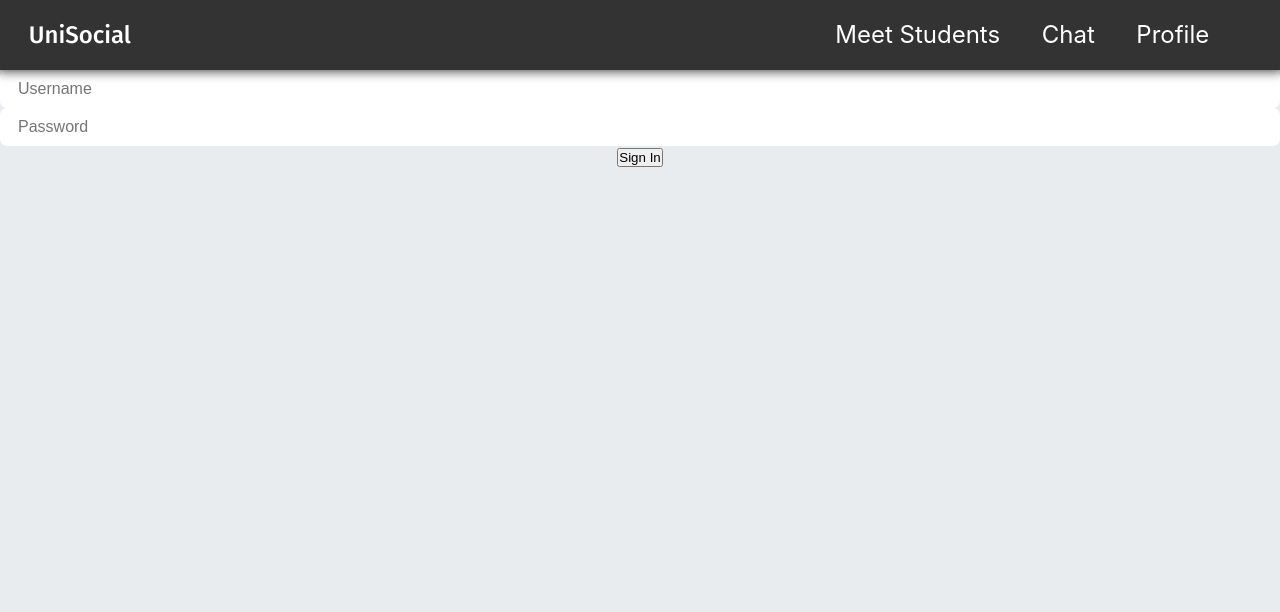
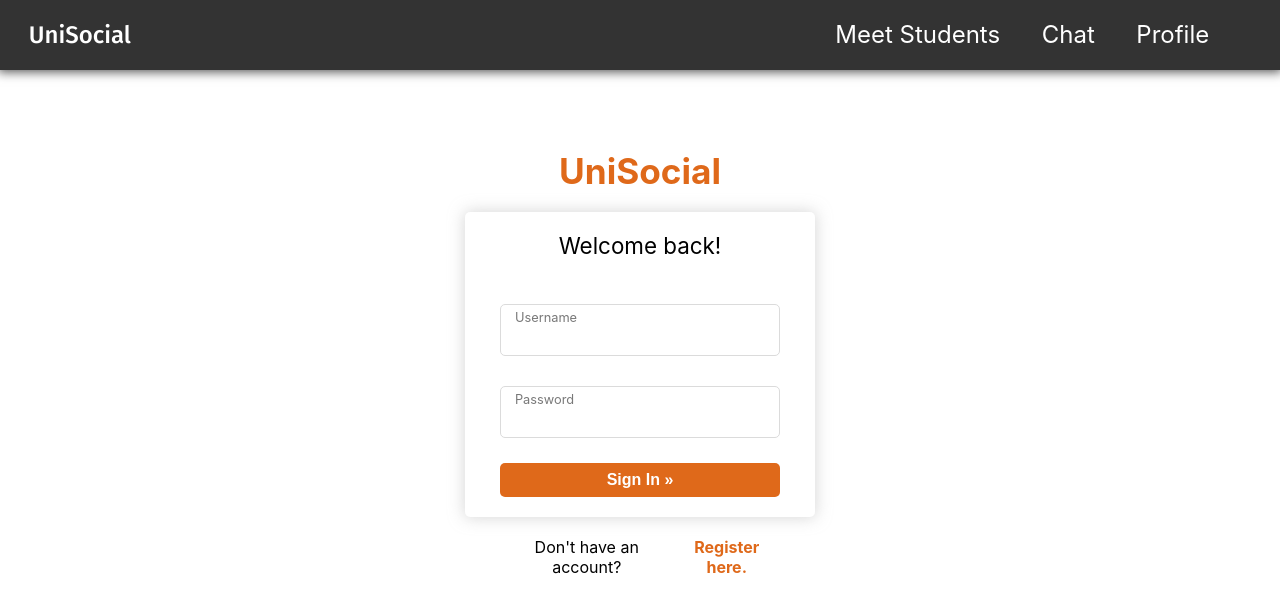
Before and after one commit to Ares2k/UniSocial, a React (Create React App) app in the folder Client/: page /login in a window 1280 px wide. Shown: the top 612 px of the page. Built offline with nearby package versions, Linux system fonts and the light colour scheme.

Commit message:
Customized login screen with error checking

```diff
--- a/Client/src/Views/Login/Login.js
+++ b/Client/src/Views/Login/Login.js
@@ -1,18 +1,27 @@
 import Button from "../../Components/Button/Button";
-import { Navigate, useLocation, useNavigate  } from "react-router-dom";
+import { Link, Navigate, useLocation, useNavigate  } from "react-router-dom";
 import { useState } from "react";
+import style from './login.module.css';
+import { validateLogin } from '../../Helpers/validateInput';
 
 const Login = () => {
   const navigate = useNavigate();
   const location = useLocation();
   const [token, setToken] = useState(localStorage.getItem('token'));
+  const [error, setError] = useState({
+    usernameErr: '',
+    passwordErr: ''
+  })
 
-  const handleSubmit = async (e) => {
-    e.preventDefault();
+  const handleSubmit = async () => {
 
     const username = document.getElementById('username').value;
     const password = document.getElementById('password').value;
+    let isMounted = true;
 
+    const userInput = validateLogin({username, password});
+
+    if(!userInput.usernameErr && !userInput.passwordErr) {
       let response = await fetch('http://192.168.0.74:5000/api/login', {
         method: 'POST',
         headers: {
@@ -26,36 +35,72 @@ const Login = () => {
 
       response = await response.json();
 
-    if(response.status === 401) {
-      console.log(response);
-      /*
-       * Clear JWT token upon unsuccessful login to
-       * prevent token tampering/fabrication */
+      if(response.status !== 200) {
         localStorage.removeItem('token');
-      setToken(null);
+        setError({
+          usernameErr: response.error
+        })
+        return isMounted ? setToken(null) : null;
       } else {
         localStorage.setItem('token', response.token);
+
+        if (isMounted)
           setToken(true);
 
-      /*
-       * If a protected route was attempted to be accessed before
-       * prompting login, visit that route otherwise redirect
-       * to mutual users */
         if(location?.state?.from) {
           navigate(location.state.from);
         } else {
-        navigate('/users/mutual');
+          navigate('/mutual');
         }
+      }
+    } else {
+      setError({
+        usernameErr: userInput.usernameErr,
+        passwordErr: userInput.passwordErr
+      })
     }
   }
 
   return !token ? (
-    <div className="container">
-      <input id='username' placeholder='Username' type='text' autoComplete='off' />
-      <input id='password' placeholder='Password' type='password' autoComplete='off' />
-      <Button label='Sign In' onClick={handleSubmit}/>
+    <div className={style.form}>
+      <h1>UniSocial</h1>
+      <div className={style.loginForm}>
+        <p className={style.welcomeBack}>
+          Welcome back!
+        </p>
+
+        { error.usernameErr ? <div className={style.errMsg}>{error.usernameErr}</div> : <div>&nbsp;</div> }
+        <div className={style.inputWrapper}>
+          <div className={style.centeredInput}>
+            <p>Username</p>
+            <input
+              id='username'
+              type='text'
+              autoComplete='off'/>
           </div>
-  ) : <Navigate to="/users/mutual"/>;
+        </div>
+
+        { error.passwordErr ? <div className={style.errMsg}>{error.passwordErr}</div> : <div>&nbsp;</div> }
+        <div className={style.inputWrapper}>
+          <div className={style.centeredInput}>
+            <p>Password</p>
+            <input id='password' type='password' autoComplete='off' />
+          </div>
+        </div>
+
+        <Button
+          label='Sign In »'
+          onClick={handleSubmit}
+          className={style.button}
+        />
+      </div>
+
+      <p className={style.links}>
+        Don't have an account?
+        <Link to="/register" style={{color: "#df691a", textDecoration: "none", fontWeight: "bold"}}>Register here.</Link>
+      </p>
+    </div>
+  ) : <Navigate to="/mutual" state={{ from: location }}/>;
 }
 
 export default Login;
--- /dev/null
+++ b/Client/src/Views/Login/login.module.css
@@ -0,0 +1,104 @@
+*, *::after, *::before {
+  box-sizing: border-box;
+  /* margin: 0;
+  padding: 0; */
+}
+
+* {
+  padding: 0;
+  margin: 0;
+}
+
+body {
+  width: 100%;
+  height: 100vh;
+  background-color: white;
+}
+
+.form {
+  margin: 0 auto;
+  max-width: 350px;
+  width: calc(100% - 20px);
+  margin-top: 80px;
+}
+
+.form h1 {
+  color: #df691a;
+}
+
+.loginForm {
+  margin-top: 20px;
+  border-radius: 5px;
+  box-shadow: rgb(180 180 180 / 50%) 0px 0px 15px 1px;
+  display: flex;
+  flex-direction: column;
+  justify-content: center;
+  align-items: center;
+}
+
+.welcomeBack {
+  margin: 20px 0;
+  font-size: 1.4rem;
+}
+
+.inputWrapper {
+  border: 1px solid #dbdbdb;
+  margin: 5px 0;
+  border-radius: 5px;
+  width: 80%;
+  text-align: left;
+  display: flex;
+  flex-direction: column;
+  justify-content: center;
+  align-items: center;
+}
+
+.inputWrapper input {
+  margin: 4px 0;
+  border-radius: 5px;
+  padding: 0;
+}
+
+.centeredInput {
+  width: 90%;
+}
+
+.centeredInput p {
+  margin-top: 5px;
+  font-size: 0.8rem;
+  color: #787878;
+}
+
+.button {
+  width: 80%;
+  margin: 20px 0;
+  padding: 0.5rem 1rem;
+  font-size: 1rem;
+  background-color: #df691a;
+  cursor: pointer;
+  outline: none;
+  border: none;
+  transition: .3s;
+  border-radius: 5px;
+  float: left;
+  color: white;
+  font-weight: bold;
+}
+
+.button:hover {
+  background-color: rgb(207, 129, 77);
+}
+
+.links {
+  display: flex;
+  flex-direction: row;
+  justify-content: space-evenly;
+  margin: 0 auto;
+  margin-top: 20px;
+  width: 80%;
+}
+
+.errMsg {
+  color: red;
+  float: left;
+}
```
Lines whose indentation alone changed are shown as unchanged.
